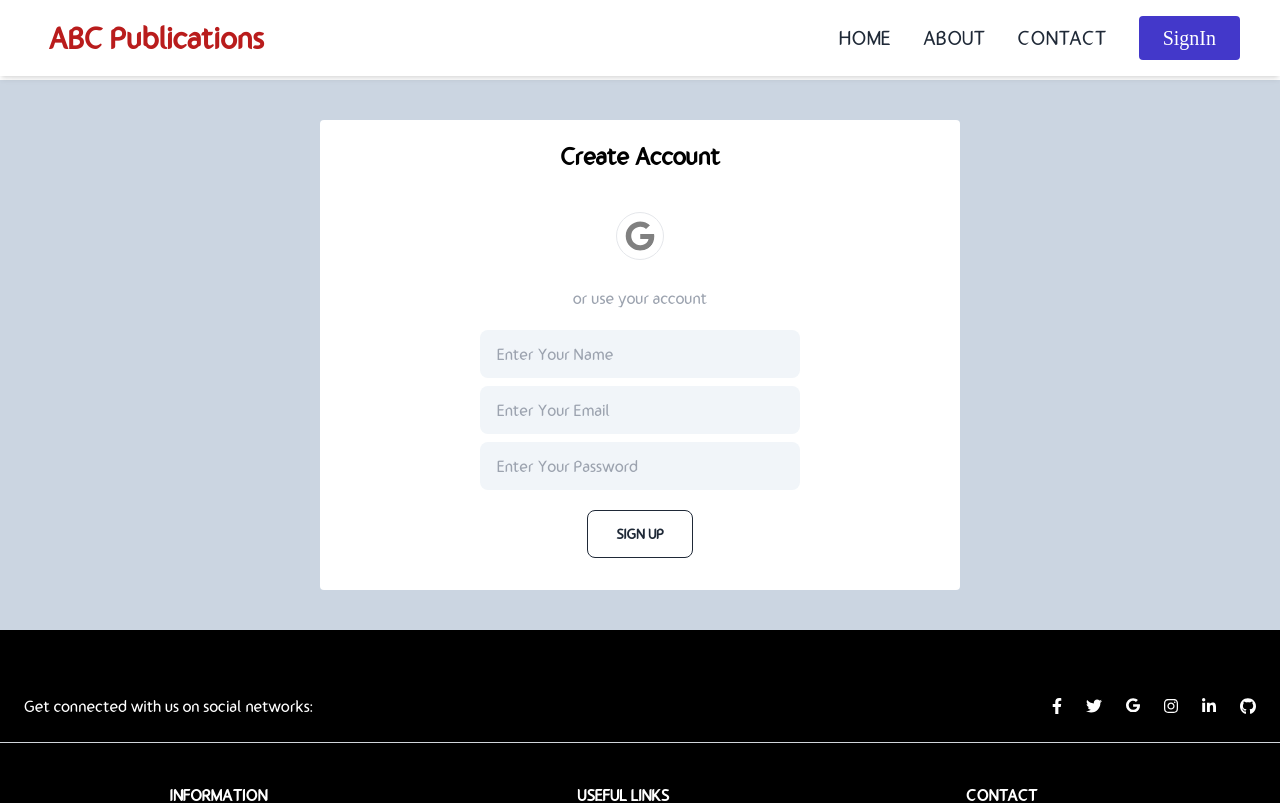
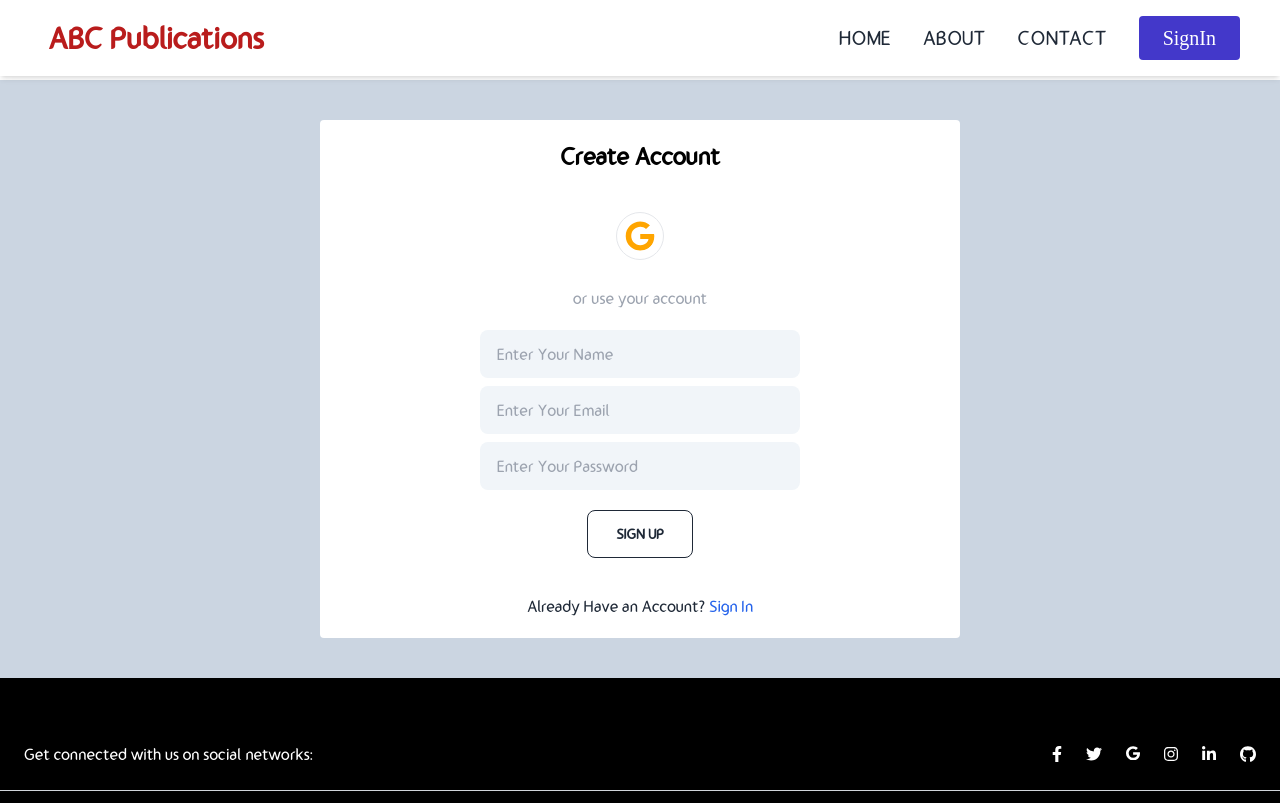
Before and after one commit to moazzemhossainnahid/abc-productions-client, a React (Vite) app: page /signup in a window 1280 px wide. Shown: the top 803 px of the page. Built offline with nearby package versions, Linux system fonts and the light colour scheme; no server answers; what tw-elements would draw is missing.

Commit message:
resolve signin

```diff
--- a/src/Components/Auth/Signin/Signin.jsx
+++ b/src/Components/Auth/Signin/Signin.jsx
@@ -1,5 +1,5 @@
 import { useRef } from 'react';
-import { useLocation, useNavigate } from 'react-router-dom';
+import { Link, useLocation, useNavigate } from 'react-router-dom';
 import './Signin.css';
 
 import google from '../../../assets/Google-Logo.png';
@@ -98,9 +98,9 @@ const Signin = () => {
         <div className="py-5">
           <button onClick={handleGoogleSignin}>
             <FaGoogle
-            className="mx-3 w-12 h-12 p-2 rounded-full border hover:bg-green-700 hover:text-white"
+              className="mx-3 w-12 h-12 p-2 rounded-full border hover:bg-gray-300"
               size="1x"
-            color="gray"
+              color="orange"
             />
           </button>
         </div>
@@ -153,6 +153,9 @@ const Signin = () => {
             value="SIGN IN"
           />
         </form>
+        <p className="text-gray-800 mt-1 text-center pb-5">Not an Account? <Link to="/signup"
+          className="text-blue-600 hover:text-blue-700 focus:text-blue-700 transition duration-200 ease-in-out">Sign Up</Link>
+        </p>
         <>
           <input type="checkbox" id="reset-pass-modal" className="modal-toggle" />
           <div className="modal modal-bottom sm:modal-middle">
--- a/src/Components/Auth/Signup/Signup.jsx
+++ b/src/Components/Auth/Signup/Signup.jsx
@@ -1,5 +1,5 @@
 
-import { useLocation, useNavigate } from "react-router-dom";
+import { Link, useLocation, useNavigate } from "react-router-dom";
 
 import { useCreateUserWithEmailAndPassword, useSignInWithGoogle } from "react-firebase-hooks/auth";
 import auth from "../../../../firebase.init";
@@ -73,9 +73,9 @@ const Signup = () => {
         <div className="py-5">
           <button onClick={handleGoogleSignin}>
             <FaGoogle
-            className="mx-3 w-12 h-12 p-2 rounded-full border hover:bg-green-700 hover:text-white"
+              className="mx-3 w-12 h-12 p-2 rounded-full border hover:bg-gray-300 hover:text-white"
               size="1x"
-            color="gray"
+              color="orange"
             />
           </button>
 
@@ -114,6 +114,15 @@ const Signup = () => {
             value="SIGN UP"
           />
         </form>
+        <p className="text-gray-800 mt-1 pb-5 text-center">
+          Already Have an Account?{" "}
+          <Link
+            to="/signin"
+            className="text-blue-600 hover:text-blue-700 focus:text-blue-700 transition duration-200 ease-in-out"
+          >
+            Sign In
+          </Link>
+        </p>
       </div>
     </div>
   );
```
Lines whose indentation alone changed are shown as unchanged.
